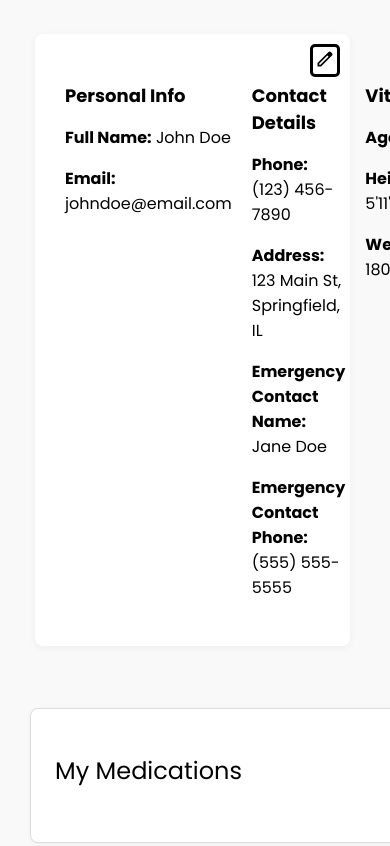
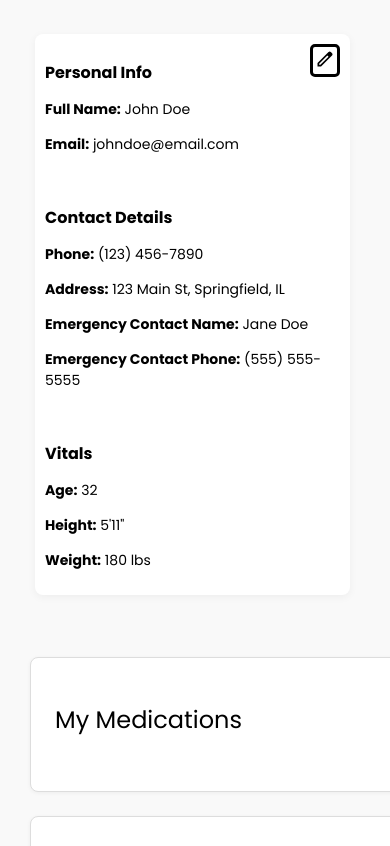
Before and after one commit to silverfoxmediaco/mymedicalcabinet, a website: page mydashboard.html in a window 390 px wide. Shown: the part 805-1651 px from the top of the page. Drawn offline with Linux system fonts and the light colour scheme; no server answers.

Commit message:
Update mydashboard.css

```diff
--- a/mydashboard.css
+++ b/mydashboard.css
@@ -283,10 +283,6 @@ width: 20px;
 height: 20px;
 }
 
-
-
-
-
 @media (max-width: 900px) {
   .data-cards {
     grid-template-columns: 1fr; /* stack vertically on small screens */
@@ -303,4 +299,28 @@ height: 20px;
       width: 100%;
     }
 
+    .user-profile .profile-row {
+      display: grid;
+      grid-template-columns: 1fr;
+      gap: 20px;
+      background: #fff;
+      padding: 10px;
+      margin-top: 20px;
+      margin-left: 35px;
+      margin-right: 40px;
+      box-shadow: 0 2px 8px rgba(0, 0, 0, 0.05);
+      border-radius: 8px;
+      position: relative;
+    }
+
+    .profile-column {
+      font-size: 14px;
+
+    }
+
+    .profile-column h3 {
+      font-size: 16px;
+      margin-bottom: 8px;
+    }
+
 }
```
